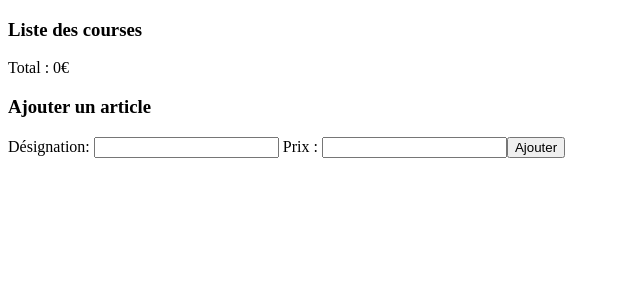
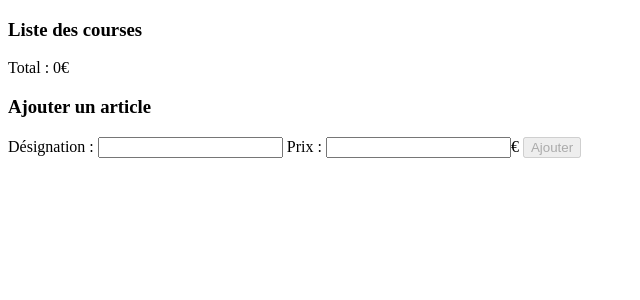
Before and after one commit to marue59/Angular, an Angular app: page / in a window 1280 px wide. Shown: the top 300 px of the page, without its empty margins (0-640 px from the left). Built offline with nearby package versions, Linux system fonts and the light colour scheme.

Commit message:
ajout de Validators sur les forms

```diff
--- a/src/app/components/reactive-liste-courses/reactive-liste-courses.component.html
+++ b/src/app/components/reactive-liste-courses/reactive-liste-courses.component.html
@@ -1,6 +1,6 @@
 <h3> Liste des courses</h3>
 <ul>
-  <li *ngFor="let article of articles">{{article.designation}} : {{article.prix}}</li>
+  <li *ngFor="let article of articles">{{article.designation}} : {{article.prix}} €</li>
 </ul>
 
 <p>Total : {{totalPrice}}€</p>
@@ -10,12 +10,13 @@
 <!--utilisation du propertyBinding-->
 <form [formGroup]="article" (ngSubmit)="addArticle()">
   <label for="designation">
-    Désignation:
+    Désignation :
     <input type="text" formControlName="designation">
   </label>
   <label for="prix">
     Prix :
-    <input type="number" formControlName="prix">
+    <input type="number" formControlName="prix">€
   </label>
-  <button type="submit">Ajouter</button>
+   <!--je vuex lier la proprieté disable grace au porpertyBinding-->
+  <button type="submit" [disabled]="article.invalid">Ajouter</button>
 </form>
--- a/src/app/components/reactive-liste-courses/reactive-liste-courses.component.ts
+++ b/src/app/components/reactive-liste-courses/reactive-liste-courses.component.ts
@@ -1,6 +1,6 @@
 import { Component, OnInit } from '@angular/core';
 // importer les modules de formulaire //
-import { FormControl, FormGroup } from '@angular/forms';
+import { FormControl, FormGroup, Validators } from '@angular/forms';
 
 @Component({
   selector: 'app-reactive-liste-courses',
@@ -19,8 +19,8 @@ export class ReactiveListeCoursesComponent implements OnInit {
     // differente instance de formControl
     // regrouper plusieurs instance dans un objet
     // on peut lui donner une valeur par defaut mais nous vide
-      designation: new FormControl(''),
-      prix: new FormControl('')
+      designation: new FormControl('', Validators.required),
+      prix: new FormControl('', Validators.required)
   })
   }
 
```
